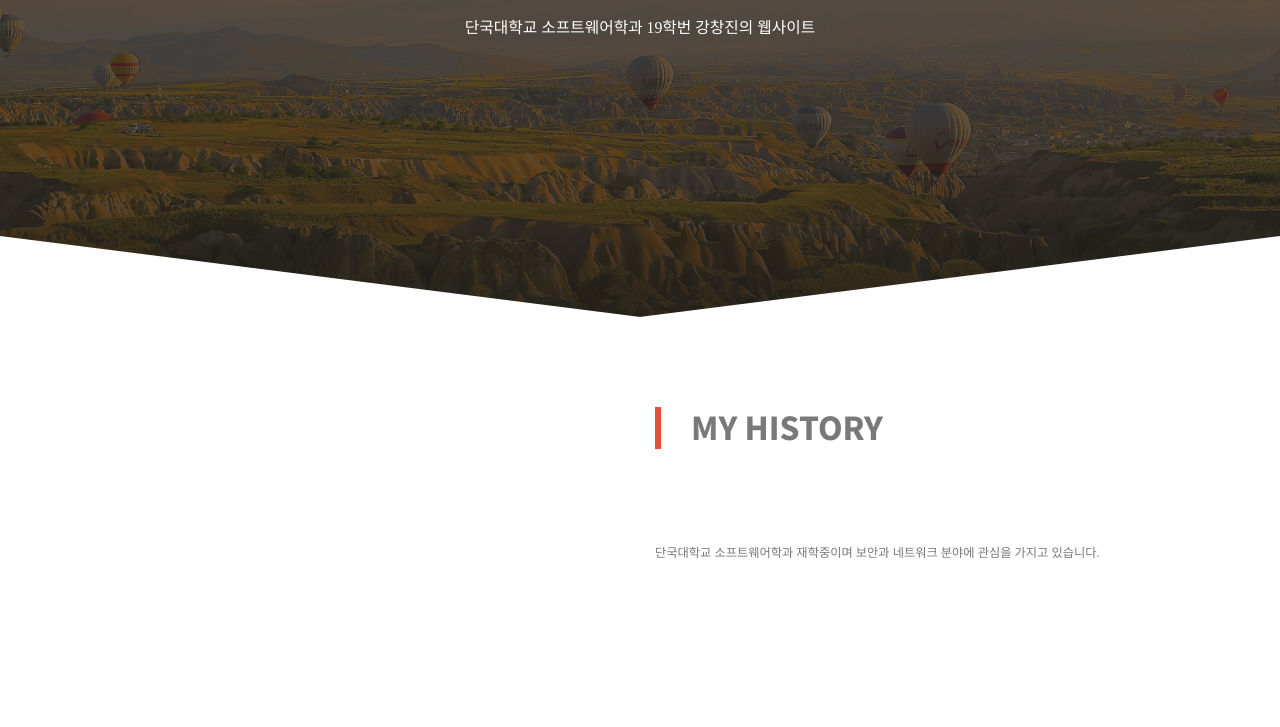
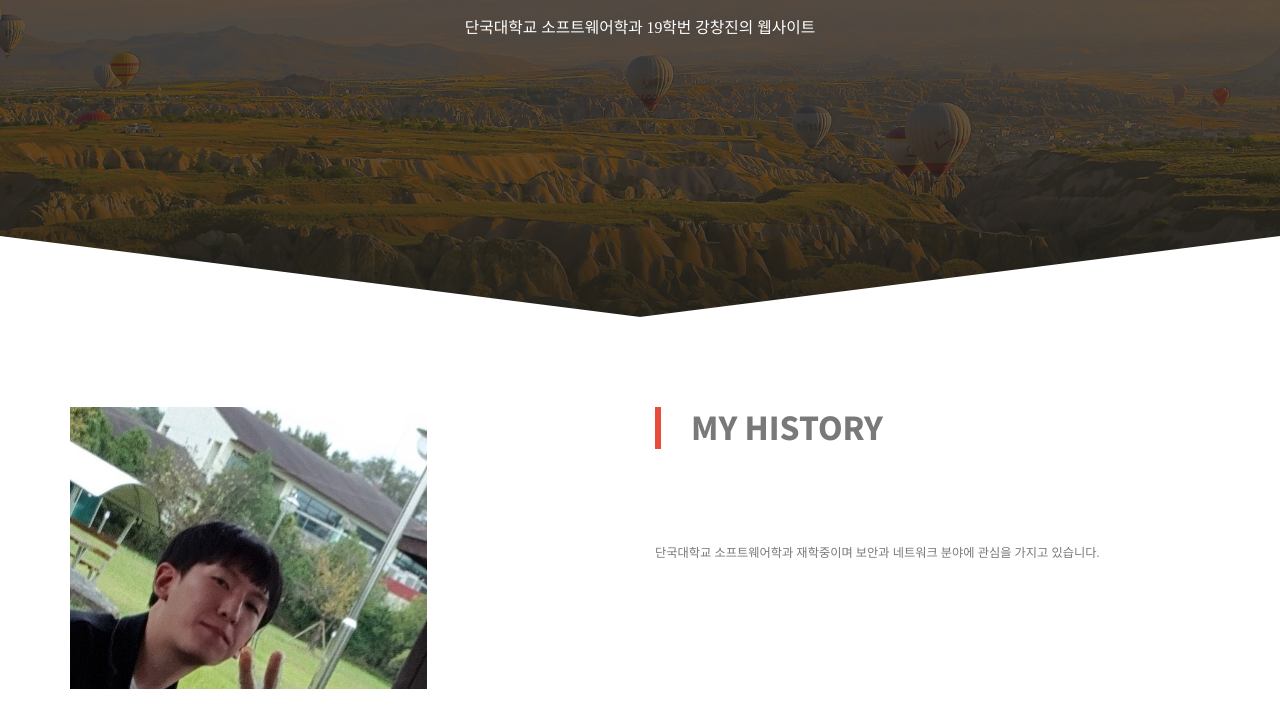
Before and after one commit to KangCJ44/KangCJ44.github.io, a plain HTML site: page index.html in a window 1280 px wide. Shown: the part 389-1116 px from the top of the page. Before the commit the page ends 1061 px from the top, so only its background shows below. Drawn offline with Linux system fonts and the light colour scheme.

Commit message:
Update index.html

```diff
--- a/index.html
+++ b/index.html
@@ -120,7 +120,7 @@
                         <div class="main_history">
                             <div class="col-sm-6">
                                 <div class="single_history_img">
-                                    <img src="assets/images/stab1.png" alt="" />
+                                    <img src="assets/images/stab1.jpg" alt="" />
                                 </div>
                             </div>
 
```
